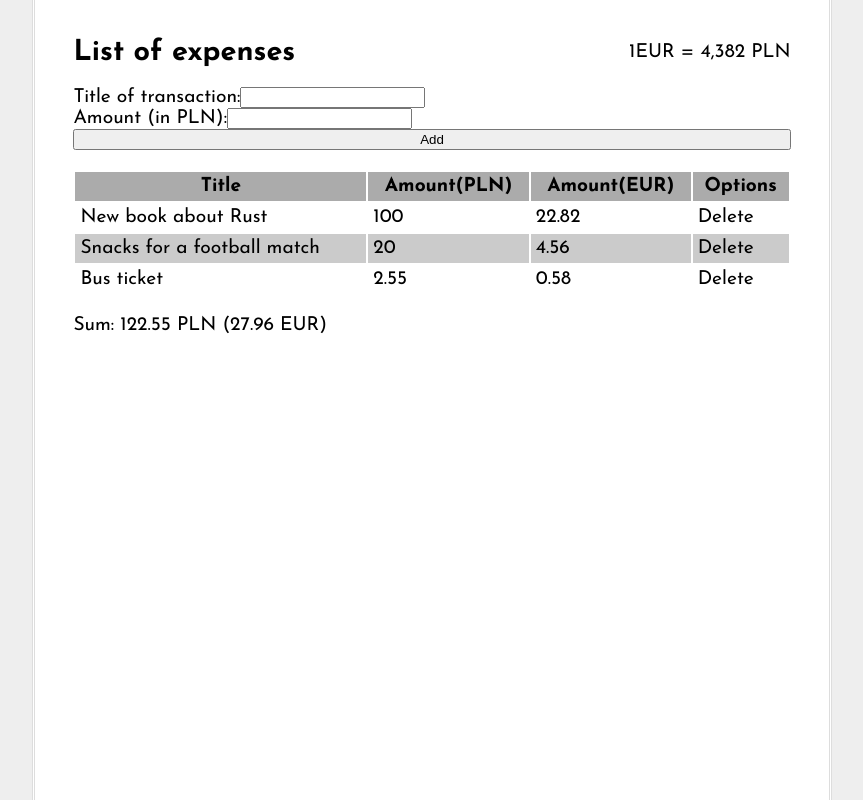
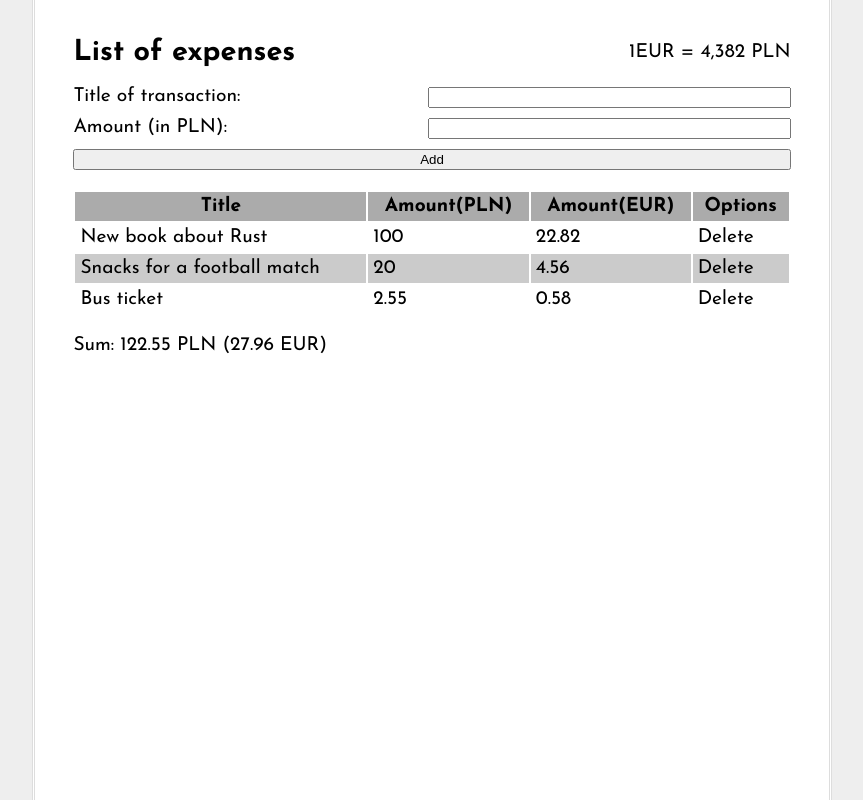
Before and after one commit to tomaszpach/list-of-expenses, a React (Create React App) app: page / in a window 1280 px wide. Shown: the whole page, without its empty margins (208-1071 px from the left). Built offline with nearby package versions, Linux system fonts and the light colour scheme.

Commit message:
few more styles

```diff
--- a/src/App.css
+++ b/src/App.css
@@ -40,6 +40,12 @@ form {
   display: flex;
   flex-direction: column;
   margin-bottom: 20px; }
+  form label {
+    display: flex;
+    justify-content: space-between;
+    margin-bottom: 10px; }
+    form label span, form label input {
+      flex: 1; }
 
 table {
   width: 100%;
--- a/src/App.js
+++ b/src/App.js
@@ -14,11 +14,11 @@ class App extends Component {
                 {/* Inputs parts */}
                 <form>
                     <label>
-                        Title of transaction:
+                        <span>Title of transaction:</span>
                         <input type="text" name="title" />
                     </label>
                     <label>
-                        Amount (in PLN):
+                        <span>Amount (in PLN):</span>
                         <input type="text" name="amount" />
                     </label>
                     <input type="submit" value="Add" />
--- a/src/styles/_form.scss
+++ b/src/styles/_form.scss
@@ -2,4 +2,14 @@ form {
   display: flex;
   flex-direction: column;
   margin-bottom: 20px;
+
+  label {
+    display: flex;
+    justify-content: space-between;
+    margin-bottom: 10px;
+
+    span, input {
+      flex: 1;
+    }
+  }
 }
```
